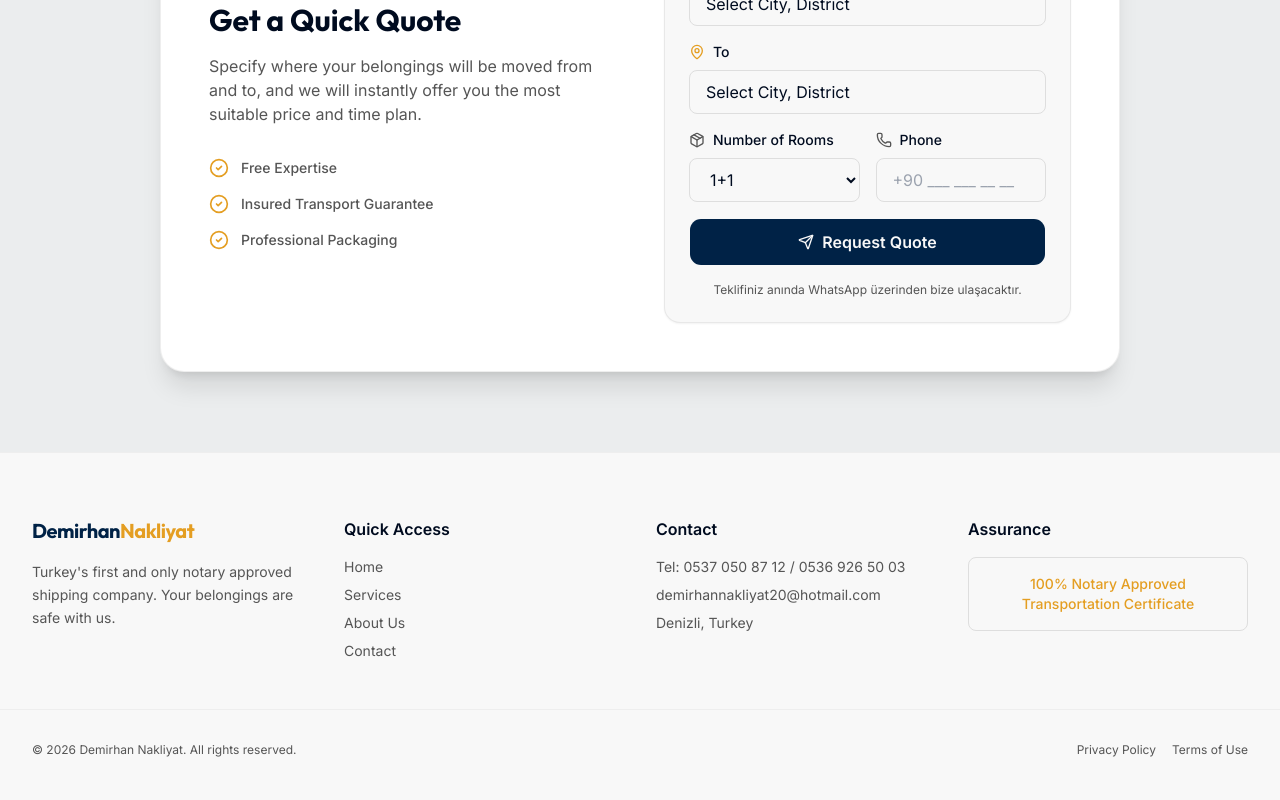
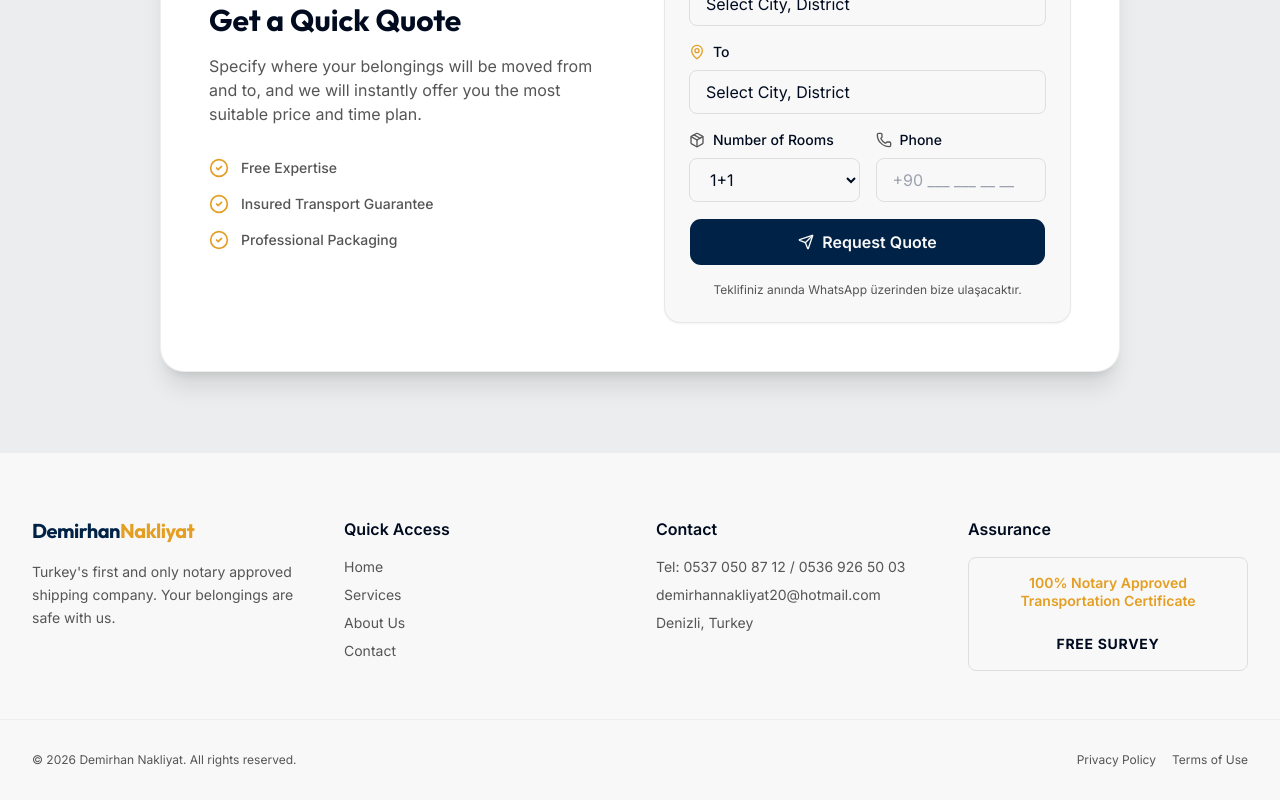
Before and after one commit to demirehanbayram/demirhanNakliyat, a Next.js app: page /en in a window 1280 px wide. Shown: the part 2547-3347 px from the top of the page. Built offline with nearby package versions, Linux system fonts and the light colour scheme.

Commit message:
feat: Add internationalization support for German, English, Turkish, and Arabic, and introduce a new Footer component.

```diff
--- a/messages/ar.json
+++ b/messages/ar.json
@@ -97,7 +97,8 @@
     "address": "دنيزلي، تركيا",
     "whatsapp": "دعم الواتساب",
     "instagram": "تابعونا على إنستغرام",
-    "armut": "ملف تعريف Armut الخاص بنا"
+    "armut": "ملف تعريف Armut الخاص بنا",
+    "free_survey": "معاينة مجانية"
   },
   "Contact": {
     "title": "اتصال",
--- a/messages/de.json
+++ b/messages/de.json
@@ -97,7 +97,8 @@
     "address": "Denizli, Türkei",
     "whatsapp": "WhatsApp-Support",
     "instagram": "Folgen Sie uns auf Instagram",
-    "armut": "Unser Armut Profil"
+    "armut": "Unser Armut Profil",
+    "free_survey": "Kostenlose Expertise"
   },
   "Contact": {
     "title": "Kontakt",
--- a/messages/en.json
+++ b/messages/en.json
@@ -97,7 +97,8 @@
     "address": "Denizli, Turkey",
     "whatsapp": "WhatsApp Support",
     "instagram": "Follow us on Instagram",
-    "armut": "Our Armut Profile"
+    "armut": "Our Armut Profile",
+    "free_survey": "Free Survey"
   },
   "Contact": {
     "title": "Contact",
--- a/messages/tr.json
+++ b/messages/tr.json
@@ -97,7 +97,8 @@
     "address": "Denizli, Türkiye",
     "whatsapp": "WhatsApp Destek",
     "instagram": "Instagram'da Bizi Takip Edin",
-    "armut": "Armut Profilimiz"
+    "armut": "Armut Profilimiz",
+    "free_survey": "Ücretsiz Ekspertiz"
   },
   "Contact": {
     "title": "İletişim",
--- a/src/components/layout/Footer.tsx
+++ b/src/components/layout/Footer.tsx
@@ -50,12 +50,16 @@ export function Footer() {
           </ul>
         </div>
 
-        {/* Notary Seal */}
+        {/* Notary Seal & Free Survey */}
         <div>
           <h3 className="font-semibold text-foreground mb-4">{tFooter("trust_title")}</h3>
-          <div className="p-4 border border-gold-500/30 rounded-lg bg-gold-500/5 hover:bg-gold-500/10 transition-colors">
-            <p className="text-sm font-medium text-gold-500 text-center">
+          <div className="p-4 border border-gold-500/30 rounded-lg bg-gold-500/5 hover:bg-gold-500/10 transition-colors flex flex-col gap-3">
+            <p className="text-sm font-semibold text-gold-500 text-center leading-tight">
               {tFooter("notary_seal")}
+            </p>
+            <div className="h-px bg-gold-500/20 w-full" />
+            <p className="text-sm font-bold text-gold-600 text-center uppercase tracking-wider">
+              {tFooter("free_survey")}
             </p>
           </div>
         </div>
```
